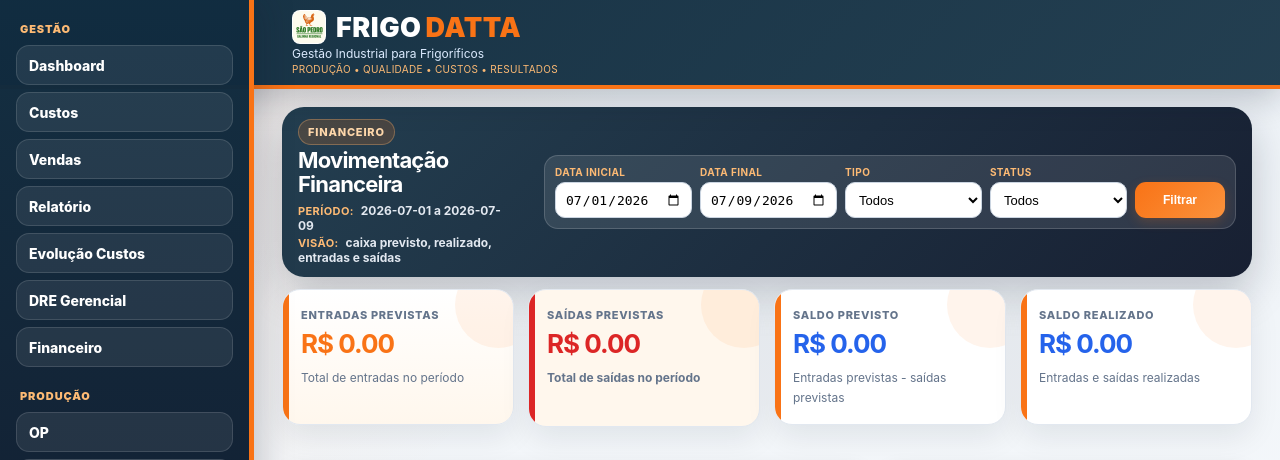
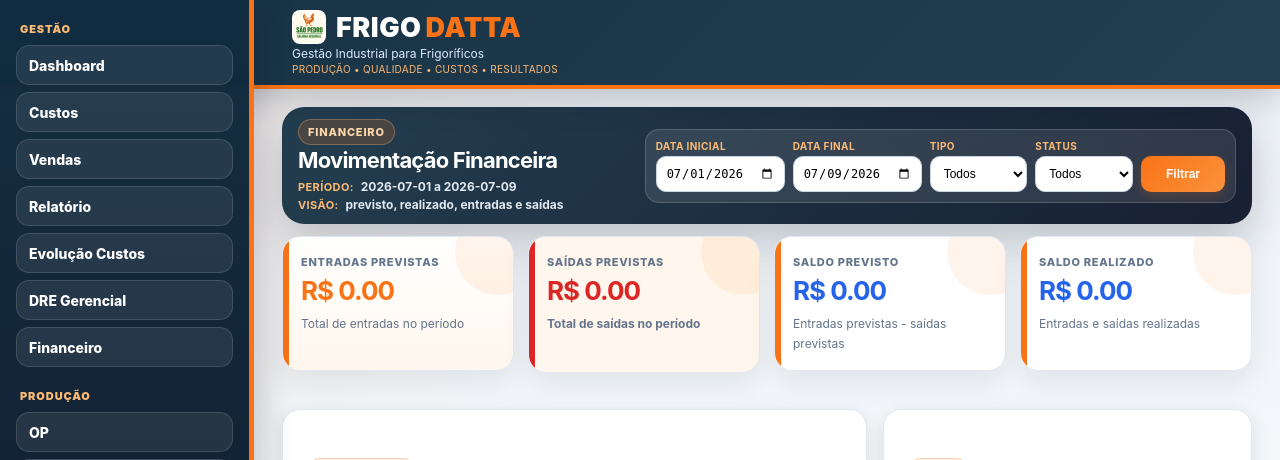
Before and after one commit to RaoMao0712/abatedouro-indicadores, a Flask app: page /financeiro in a window 1280 px wide. Shown: the top 460 px of the page. Run offline with Flask 3, Linux system fonts and the light colour scheme; a user stored in the database is signed in; data that the repository does not hold is empty; parts of the project's set-up code (start-up, migrations or seed data) failed here and were passed over; some libraries are stand-ins or nearby versions.

Commit message:
layout financeiro

```diff
--- a/static/style.css
+++ b/static/style.css
@@ -1933,3 +1933,89 @@ button:hover {
         text-align: left;
     }
 }
+
+
+/* FINANCEIRO - FILTROS DENTRO DO HERO */
+
+.financeiro-hero-compacto {
+    grid-template-columns: minmax(260px, 0.72fr) minmax(560px, 1.28fr);
+    gap: 14px;
+    align-items: center;
+    padding: 12px 16px;
+    margin-bottom: 12px;
+}
+
+.financeiro-hero-compacto h2 {
+    font-size: 22px;
+    margin: 3px 0 7px;
+}
+
+.financeiro-hero-titulo {
+    min-width: 0;
+}
+
+.financeiro-hero-compacto .hero-resumo-inline {
+    gap: 3px;
+    font-size: 12px;
+}
+
+.financeiro-filtro-hero {
+    display: grid;
+    grid-template-columns: 1fr 1fr 0.82fr 0.82fr 84px;
+    gap: 8px;
+    align-items: end;
+    background: rgba(255,255,255,0.10);
+    border: 1px solid rgba(255,255,255,0.16);
+    border-radius: 14px;
+    padding: 10px;
+    backdrop-filter: blur(10px);
+}
+
+.financeiro-filtro-hero label {
+    color: #fdba74;
+    font-size: 10px;
+    text-transform: uppercase;
+    letter-spacing: 0.4px;
+    margin: 0 0 4px;
+}
+
+.financeiro-filtro-hero input,
+.financeiro-filtro-hero select {
+    height: 36px;
+    border-radius: 10px;
+    padding: 7px 9px;
+    font-size: 12px;
+}
+
+.financeiro-filtro-hero .botao-hero-filtro {
+    height: 36px;
+    padding: 0 10px;
+    margin: 0;
+    border-radius: 10px;
+    font-size: 12px;
+    box-shadow: 0 4px 12px rgba(249,115,22,0.20);
+}
+
+@media (max-width: 1250px) {
+    .financeiro-hero-compacto {
+        grid-template-columns: 1fr;
+    }
+
+    .financeiro-filtro-hero {
+        grid-template-columns: repeat(2, minmax(0, 1fr));
+    }
+
+    .financeiro-filtro-hero .botao-hero-filtro {
+        width: 100%;
+    }
+}
+
+@media (max-width: 720px) {
+    .financeiro-filtro-hero {
+        grid-template-columns: 1fr;
+    }
+
+    .financeiro-hero-compacto {
+        padding: 14px;
+    }
+}
--- a/templates/financeiro.html
+++ b/templates/financeiro.html
@@ -2,18 +2,18 @@
 
 {% block conteudo %}
 
-<section class="hero-dashboard dre-hero dre-hero-executiva">
-    <div>
+<section class="hero-dashboard dre-hero dre-hero-executiva financeiro-hero-compacto">
+    <div class="financeiro-hero-titulo">
         <span class="eyebrow">Financeiro</span>
         <h2>Movimentação Financeira</h2>
 
         <div class="hero-resumo-inline">
             <span><strong>Período:</strong> {{ data_inicio }} a {{ data_fim }}</span>
-            <span><strong>Visão:</strong> caixa previsto, realizado, entradas e saídas</span>
+            <span><strong>Visão:</strong> previsto, realizado, entradas e saídas</span>
         </div>
     </div>
 
-    <form method="GET" action="{{ url_for('financeiro') }}" class="financeiro-filtro-form">
+    <form method="GET" action="{{ url_for('financeiro') }}" class="financeiro-filtro-form financeiro-filtro-hero">
         <div>
             <label>Data inicial</label>
             <input type="date" name="data_inicio" value="{{ data_inicio }}">
```
